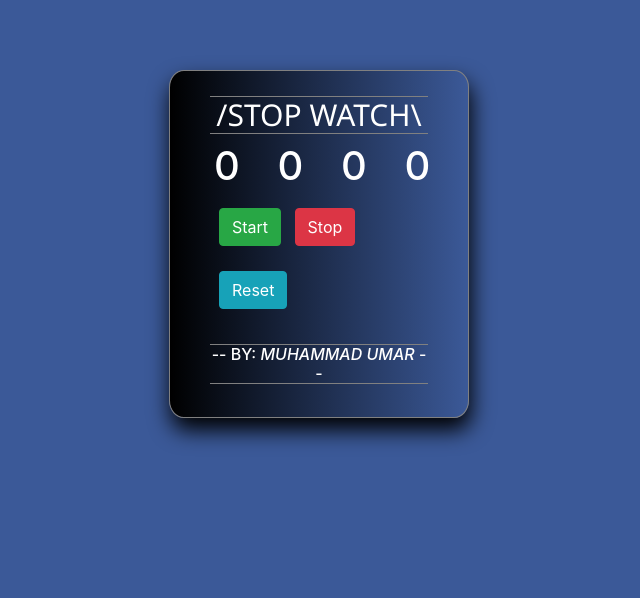
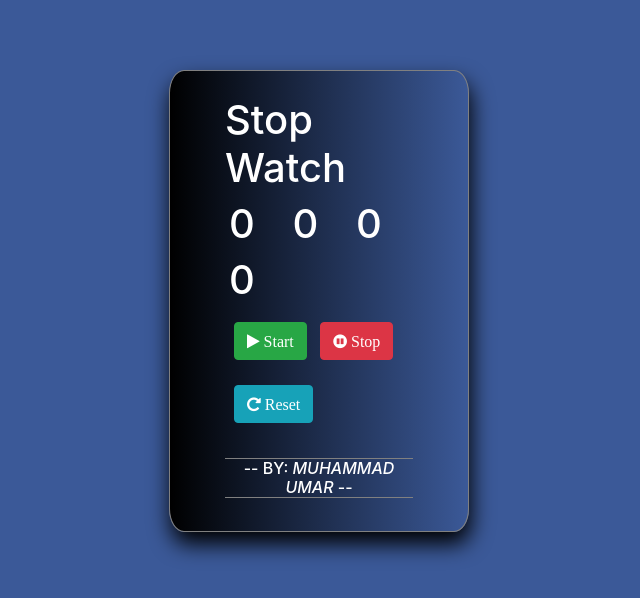
Before and after one commit to umaryousaf/Stop-Watch, a plain HTML site: page index.html in a window 1280 px wide. Shown: the whole page, without its empty margins (321-961 px from the left). Drawn offline with nearby package versions, Linux system fonts and the light colour scheme.

Commit message:
Update index.html

```diff
--- a/index.html
+++ b/index.html
@@ -5,47 +5,54 @@
 
     <meta charset="utf-8">
     <meta name="viewport" content="width=device-width, initial-scale=1, shrink-to-fit=no">
-
-
     <link rel="stylesheet" href="https://stackpath.bootstrapcdn.com/bootstrap/4.5.0/css/bootstrap.min.css"
         integrity="sha384-9aIt2nRpC12Uk9gS9baDl411NQApFmC26EwAOH8WgZl5MYYxFfc+NcPb1dKGj7Sk" crossorigin="anonymous">
     <link rel="stylesheet" href="style.css">
     <title>Stop Watch</title>
+    <link rel="stylesheet" href="https://stackpath.bootstrapcdn.com/font-awesome/4.7.0/css/font-awesome.min.css">
+    <link href="https://fonts.googleapis.com/css2?family=Roboto:wght@500&display=swap" rel="stylesheet">
 </head>
 
 <body>
-    <section id="watch">
+        <section id="stopwatch">
                 <div class="main">
+                    <div class="container">
+                        <div class="row">
+                            <div class="col-lg-12 col-xs-12">
                                 <div>
-                <h1 class="head">/STOP WATCH\</h1>
+                                    <h1 style="color: white">Stop Watch</h1>
                                 </div>
-
-            <div >
+                                <div>
                                     <h2 id="hour">0</h1>
                                     <h2 id="min">0</h1>
                                     <h2 id="sec">0</h1>
                                     <h2 id="msec">0</h1>
                                 </div>
-
                                 <div>
-
-                <button class="btn btn-success" id="start" onclick="start()">Start</button>
-                <button class="btn btn-danger" onclick="stop()">Stop</button>
-                <button class="btn btn-info" onclick="reset()">Reset</button>
-
+                                    <button class="btn btn-success" id="start" onclick="start()">
+                                        <i class="fa fa-play"aria-hidden="true">
+                                            Start
+                                        </i>
+                                    </button>
+                                    <button class="btn btn-danger" onclick="stop()">
+                                        <i class="fa fa-pause-circle"aria-hidden="true">
+                                            Stop
+                                        </i>
+                                    </button>
+                                    <button class="btn btn-info" onclick="reset()">
+                                        <i class="fa fa-repeat" aria-hidden="true">
+                                            Reset
+                                        </i>
+                                    </button>
                                 </div>
-
                                 <div>
                                     <h6>-- BY: <i><a href="https://github.com/umaryousaf/Stop-Watch" target="_blank"> MUHAMMAD UMAR </a></i> --</h6>
                                 </div>
                             </div>
+                        </div>
+                    </div>
+                </div>
             </section>
-
-
-
-
-
-
 
 
 
```
Lines whose indentation alone changed are shown as unchanged.
